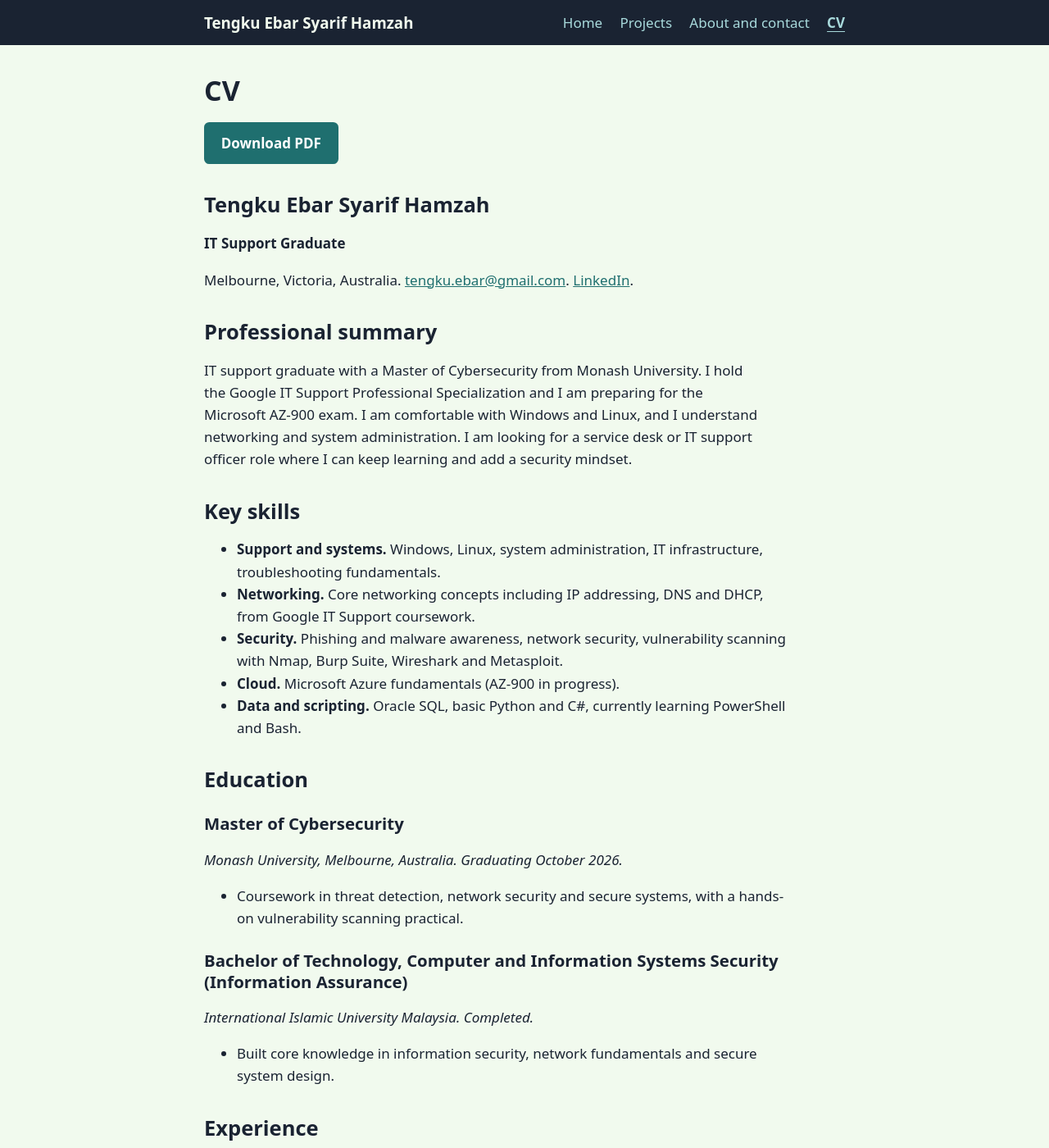
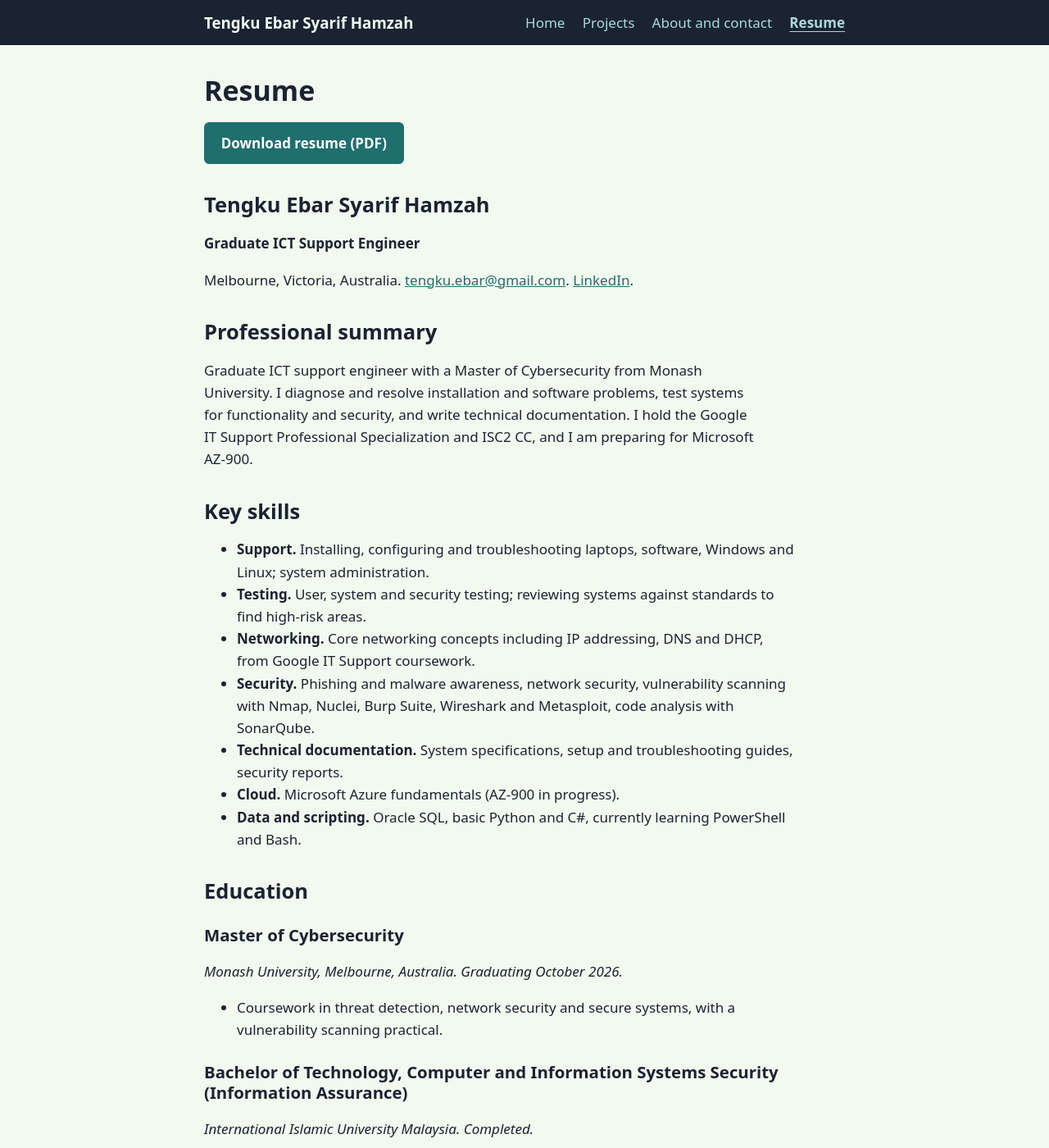
Before and after one commit to tengkuebar/tengkuebar.github.io, a Jekyll site: the page built from cv.md, in a window 1280 px wide and 1400 px high. Shown: the whole window at 82% size. Built offline with Jekyll 4.4.1, drawn with Linux system fonts in a browser that asks for light colours; some of the changed text lies outside the part shown.

Commit message:
Align resume with ANZSCO ICT Support Engineer and rename CV to Resume
Reword the resume around ICT support engineer duties: troubleshooting
and installation, system and security testing, reviews against
standards, and technical documentation. Rebuild the PDF to match.
Update the home, About and site descriptions to the same target role,
and label the /cv/ page and its links as Resume.

Co-Authored-By: Claude Opus 5.5 <noreply@anthropic.com>

```diff
--- a/_config.yml
+++ b/_config.yml
@@ -1,7 +1,7 @@
 # Site settings. GitHub Pages builds this with Jekyll automatically.
 
 title: Tengku Ebar Syarif Hamzah
-description: IT support graduate with a Master of Cybersecurity, based in Melbourne.
+description: Graduate ICT support engineer with a Master of Cybersecurity, based in Melbourne.
 
 # The repo is named tengkuebar.github.io, so the site address is this one.
 url: "https://tengkuebar.github.io"
--- a/_layouts/default.html
+++ b/_layouts/default.html
@@ -20,7 +20,7 @@
           <li><a href="{{ '/' | relative_url }}"{% if page.url == '/' %} aria-current="page"{% endif %}>Home</a></li>
           <li><a href="{{ '/projects/' | relative_url }}"{% if page.url contains '/projects/' %} aria-current="page"{% endif %}>Projects</a></li>
           <li><a href="{{ '/about/' | relative_url }}"{% if page.url == '/about/' %} aria-current="page"{% endif %}>About and contact</a></li>
-          <li><a href="{{ '/cv/' | relative_url }}"{% if page.url == '/cv/' %} aria-current="page"{% endif %}>CV</a></li>
+          <li><a href="{{ '/cv/' | relative_url }}"{% if page.url == '/cv/' %} aria-current="page"{% endif %}>Resume</a></li>
         </ul>
       </nav>
     </div>
--- a/cv.md
+++ b/cv.md
@@ -1,28 +1,30 @@
 ---
-title: CV
+title: Resume
 permalink: /cv/
-description: CV of Tengku Ebar Syarif Hamzah, IT support graduate with a Master of Cybersecurity, based in Melbourne.
+description: Resume of Tengku Ebar Syarif Hamzah, graduate ICT support engineer with a Master of Cybersecurity, based in Melbourne.
 ---
 
-# CV
+# Resume
 
-<p><a class="btn" href="{{ site.cv_path | relative_url }}">Download PDF</a></p>
+<p><a class="btn" href="{{ site.cv_path | relative_url }}">Download resume (PDF)</a></p>
 
 ## Tengku Ebar Syarif Hamzah
 
-**IT Support Graduate**
+**Graduate ICT Support Engineer**
 
 Melbourne, Victoria, Australia. [tengku.ebar@gmail.com](mailto:tengku.ebar@gmail.com). [LinkedIn](https://www.linkedin.com/in/tengku-ebar-syarif-hamzah-422367194).
 
 ## Professional summary
 
-IT support graduate with a Master of Cybersecurity from Monash University. I hold the Google IT Support Professional Specialization and I am preparing for the Microsoft AZ-900 exam. I am comfortable with Windows and Linux, and I understand networking and system administration. I am looking for a service desk or IT support officer role where I can keep learning and add a security mindset.
+Graduate ICT support engineer with a Master of Cybersecurity from Monash University. I diagnose and resolve installation and software problems, test systems for functionality and security, and write technical documentation. I hold the Google IT Support Professional Specialization and ISC2 CC, and I am preparing for Microsoft AZ-900.
 
 ## Key skills
 
-- **Support and systems.** Windows, Linux, system administration, IT infrastructure, troubleshooting fundamentals.
+- **Support.** Installing, configuring and troubleshooting laptops, software, Windows and Linux; system administration.
+- **Testing.** User, system and security testing; reviewing systems against standards to find high-risk areas.
 - **Networking.** Core networking concepts including IP addressing, DNS and DHCP, from Google IT Support coursework.
-- **Security.** Phishing and malware awareness, network security, vulnerability scanning with Nmap, Burp Suite, Wireshark and Metasploit.
+- **Security.** Phishing and malware awareness, network security, vulnerability scanning with Nmap, Nuclei, Burp Suite, Wireshark and Metasploit, code analysis with SonarQube.
+- **Technical documentation.** System specifications, setup and troubleshooting guides, security reports.
 - **Cloud.** Microsoft Azure fundamentals (AZ-900 in progress).
 - **Data and scripting.** Oracle SQL, basic Python and C#, currently learning PowerShell and Bash.
 
@@ -32,13 +34,13 @@ IT support graduate with a Master of Cybersecurity from Monash University. I hol
 
 *Monash University, Melbourne, Australia. Graduating October 2026.*
 
-- Coursework in threat detection, network security and secure systems, with a hands-on vulnerability scanning practical.
+- Coursework in threat detection, network security and secure systems, with a vulnerability scanning practical.
 
 ### Bachelor of Technology, Computer and Information Systems Security (Information Assurance)
 
 *International Islamic University Malaysia. Completed.*
 
-- Built core knowledge in information security, network fundamentals and secure system design.
+
 
 ## Experience
 
@@ -52,21 +54,22 @@ IT support graduate with a Master of Cybersecurity from Monash University. I hol
 
 *PT. Mede Media Softika, Jakarta, Indonesia (remote). Mar 2023 to Sep 2023.*
 
-- Worked with an IT team on a client database project, handled company data carefully and kept clear documentation.
+- Worked with an IT team on a client database project, handling company data securely and documenting clearly.
 - Loaded and merged client data into an Oracle database using SQL Loader, with a custom command for each document.
-- Checked uploaded data through error logs, fixed SQL queries, and moved temporary data into final data.
-- Used TOAD, Visual Studio and IIS, and wrote custom parameters in C# for a locally hosted web app.
+- Diagnosed upload errors through logs, fixed SQL queries and moved checked temporary data into final tables.
+- Configured a locally hosted web app with TOAD, Visual Studio and IIS, writing custom parameters in C#.
 
 ## Projects
 
-### BeyondReAim team web platform, security work (FIT5120)
+### BeyondReAim team web platform, ICT support, testing and security (FIT5120)
 
 *Monash University*
 
-- Added rate limiting, and worked with the developers to fix a CORS misconfiguration.
-- Found the app was using admin database access and worked with a teammate to move it to least privilege.
+- Set up the team's laptops to run the app and its tools locally, and resolved installation problems.
+- Tested each iteration (user, system and security testing) and flagged high-risk gaps against agreed standards.
+- Added rate limiting, and with developers fixed a CORS issue and moved admin database access to least privilege.
 - Ran Nuclei scans and set up SonarQube, then wrote the security report for the team.
-- Wrote support documentation with the team, covering setup, troubleshooting, incident response and backup.
+- Co-wrote handover documents: system specification, setup, troubleshooting and incident response guides.
 
 ## Publications
 
```
Also changed, not shown: about.md (+3 -3 lines), index.md (+3 -3 lines), projects/index.md (+1 -1 lines), 1 other file.
